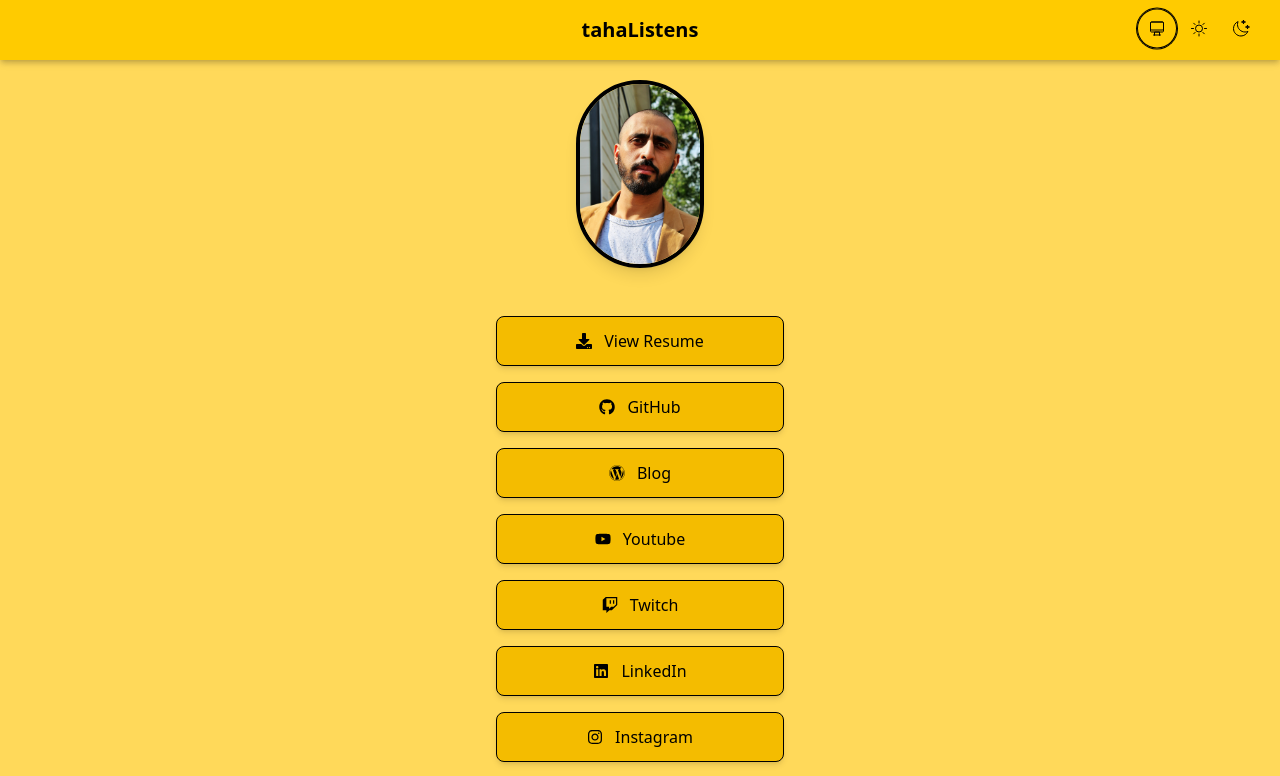
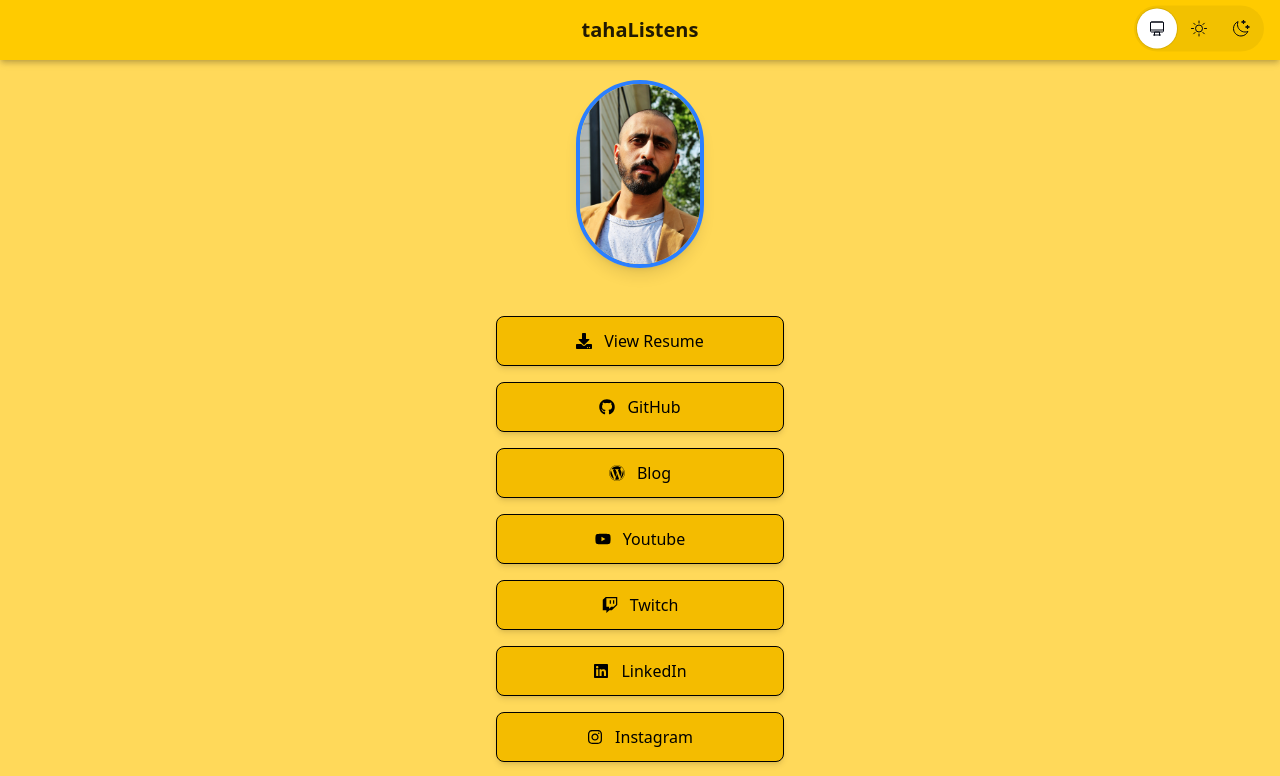
Before and after one commit to tahaListens/tahaListens.github.io, a React (Vite) app: page / in a window 1280 px wide. Shown: the top 776 px of the page. Built offline with nearby package versions, Linux system fonts and the light colour scheme.

Commit message:
html.dark

```diff
--- a/src/components/Navbar.jsx
+++ b/src/components/Navbar.jsx
@@ -3,8 +3,9 @@ import ThemeToggle from "./ThemeToggle";
 
 const Navbar = () => {
   return (
-    <nav className="fixed top-0 left-0 w-full mb-8 p-4 shadow-md bg-surface-nav drop-shadow-md dark:bg-dark-surface-nav dark:text-white">
-      <h1 className="text-xl font-bold text-center">tahaListens</h1>
+    // <nav className="fixed top-0 left-0 w-full mb-8 p-4 shadow-md bg-surface-nav drop-shadow-md dark:bg-dark-surface-nav dark:text-white">
+    <nav className="fixed top-0 left-0 w-full mb-8 p-4 shadow-md bg-surface-nav drop-shadow-md bg-surface-nav">
+      <h1 className="text-xl font-bold text-center text-text-1">tahaListens</h1>
       <div className="absolute right-4 top-1/2 transform -translate-y-1/2">
         <ThemeToggle />
       </div>
--- a/src/index.css
+++ b/src/index.css
@@ -1,9 +1,7 @@
-@import "tailwindcss";
+@import 'tailwindcss';
 
-@theme{
+@theme {
 
-    /* Fire Color Palette */
-    --color-*: initial;
   --color-fire-50: oklch(96% 0.06 90);
   --color-fire-100: oklch(90% 0.12 90);
   --color-fire-200: oklch(90% 0.15 90);
@@ -22,22 +20,21 @@
   --color-surface-nav: var(--color-fire-300);
   --color-surface-3: var(--color-fire-400);
   --color-surface-btn-link: var(--color-fire-400);
-
 }
 
-
-[data-theme="dark"] {
-
-    --color-text-1: var(--color-stone-900);
+html.dark {
+  /* Dark theme */
+  --color-text-1: var(--color-stone-100);
   --color-text-2: var(--color-stone-800);
-    --color-link: var(--color-stone-500);
+  --color-link: var(--color-blue-500);
   --color-surface-bg: var(--color-stone-200);
-    --color-surface-nav: var(--color-stone-300);
+  --color-surface-nav: var(--color-stone-900);
   --color-surface-3: var(--color-stone-400);
   --color-surface-btn-link: var(--color-stone-400);
 }
 
-:root{
+/* Apply the variables */
+body {
   background-color: var(--color-surface-bg);
-
+  color: var(--color-text);
 }
```
Lines whose indentation alone changed are shown as unchanged.
